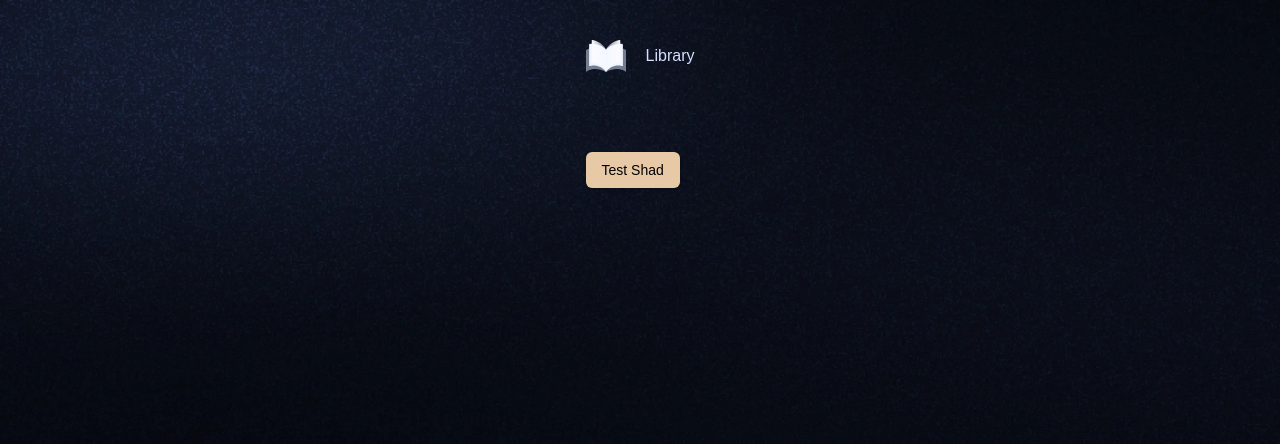
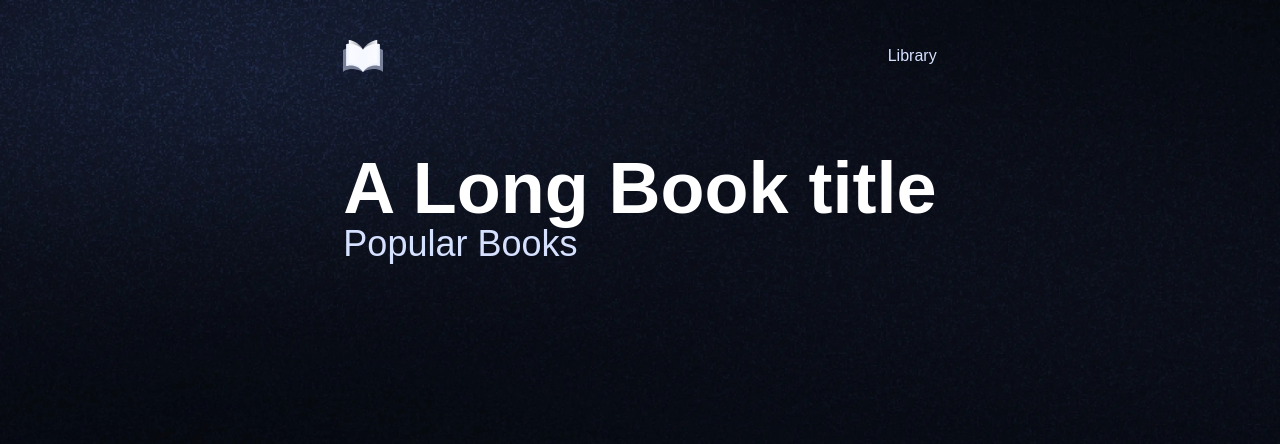
Before and after one commit to Ozzie-code-alt/project-sentinel, a Next.js app: page / in a window 1280 px wide. Shown: the top 444 px of the page. Built offline with nearby package versions, Linux system fonts and the light colour scheme; a web font is replaced by a local one.

Commit message:
feat: add book LIst and Book Overview components

```diff
--- a/app/(root)/page.tsx
+++ b/app/(root)/page.tsx
@@ -1,10 +1,13 @@
+import BookList from "@/components/BookList";
+import BookOverview from "@/components/BookOverview";
 import { Button } from "@/components/ui/button";
 import Image from "next/image";
 
 export default function Home() {
   return (
-    <div >
-      <Button>Test Shad</Button>
-    </div>
+    <>
+      <BookOverview />
+      <BookList />
+    </>
   );
 }
--- /dev/null
+++ b/components/BookList.tsx
@@ -0,0 +1,11 @@
+import React from "react";
+
+const BookList = () => {
+  return (
+    <section>
+      <h2 className="font-bebas-neue text-4xl text-light-100">Popular Books</h2>
+    </section>
+  );
+};
+
+export default BookList;
--- /dev/null
+++ b/components/BookOverview.tsx
@@ -0,0 +1,13 @@
+import React from "react";
+
+const BookOverview = () => {
+  return (
+    <section className="book-overview">
+      <div className="flex flex-1 flex-col gap-5">
+        <h1> A Long Book title</h1>
+      </div>
+    </section>
+  );
+};
+
+export default BookOverview;
```
